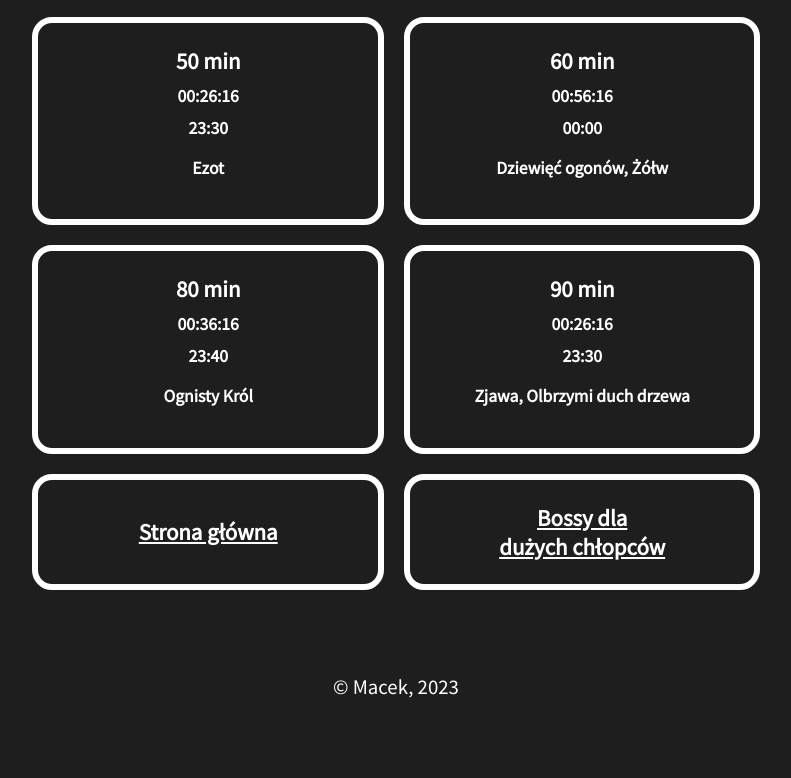
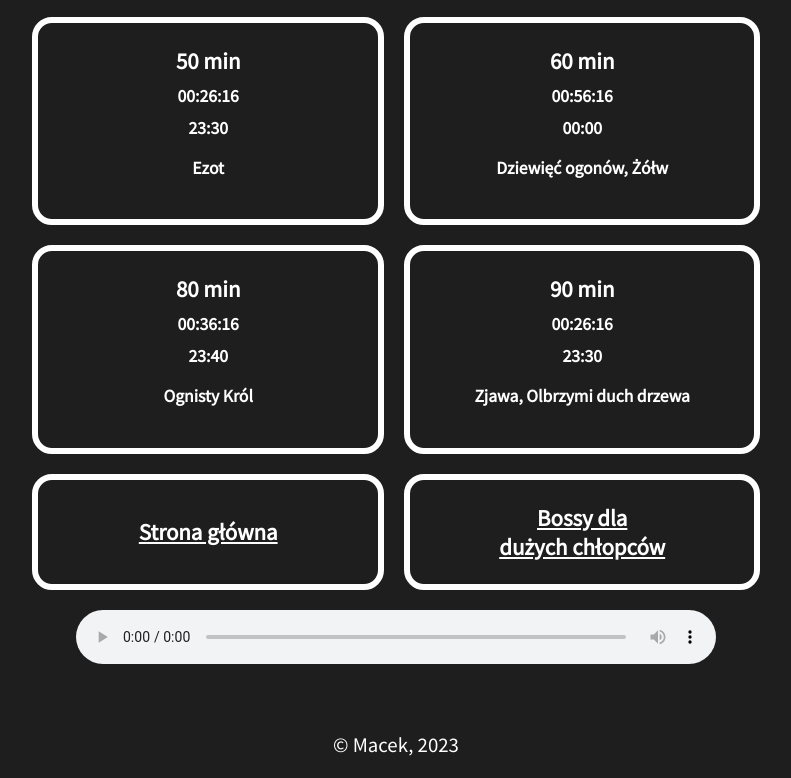
Before and after one commit to Macek2/Timer-JS, a plain HTML site: page bossy1.html in a window 1280 px wide. Shown: the part 671-1449 px from the top of the page, without its empty margins (252-1043 px from the left). Before the commit the page ends 1391 px from the top, so only its background shows below. Drawn offline with Linux system fonts and the light colour scheme.

Commit message:
Add files via upload

```diff
--- a/bossy1.html
+++ b/bossy1.html
@@ -88,6 +88,11 @@
     </section>
 </main>
 
+<!-- Bonus --->
+<audio id="audio_player" controls loop>
+    <source src="music/EnterTheEast.mp3" type="audio/mpeg">
+</audio>
+
 <!-- Footer --->
 <footer>
     <p>© Macek, 2023</p>
--- a/css/main.css
+++ b/css/main.css
@@ -76,6 +76,12 @@ td div{
     margin: 10px;
 }
 
+audio{
+    margin-left: 25%;
+    width: 50%;
+
+}
+
 footer {
     margin-top: 5%;
     width: 100%;
```
Also changed, not shown: bossy2.html (+5 -0 lines), index.html (+5 -0 lines), 1 other file.
